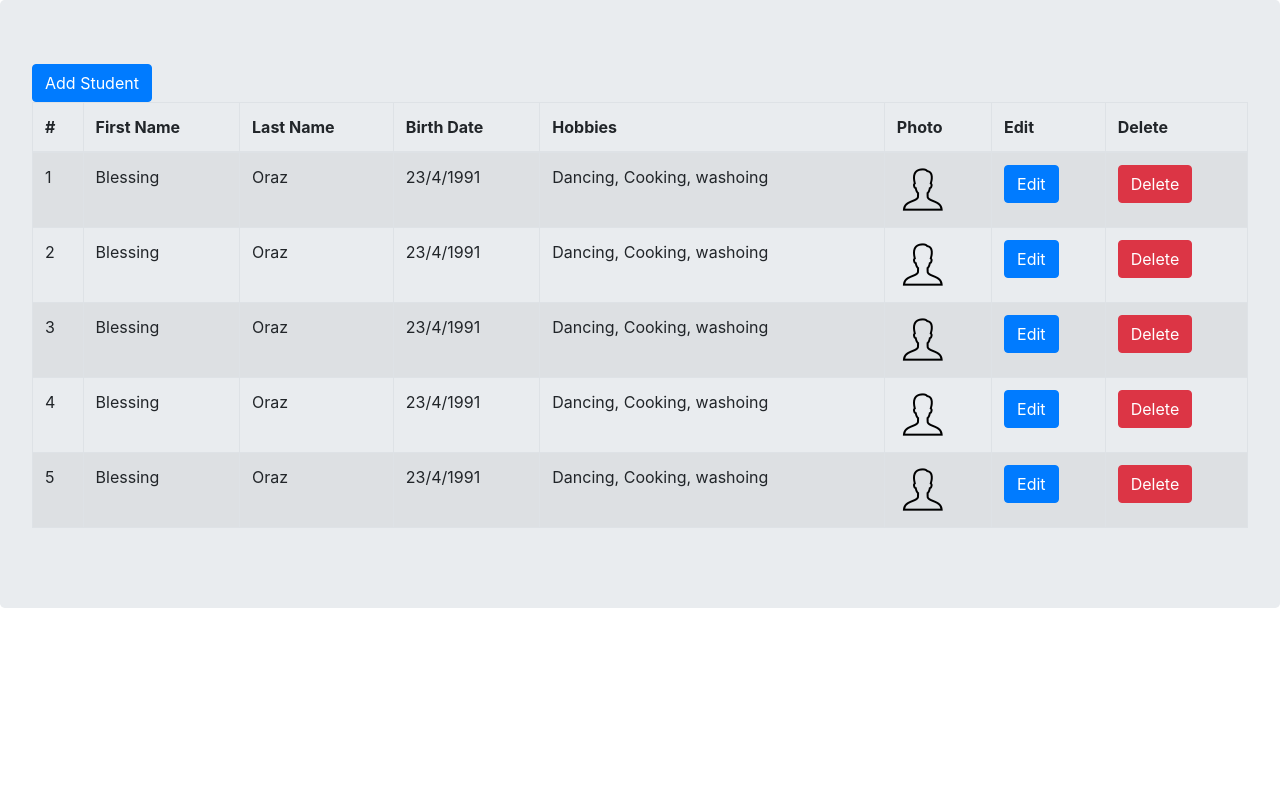
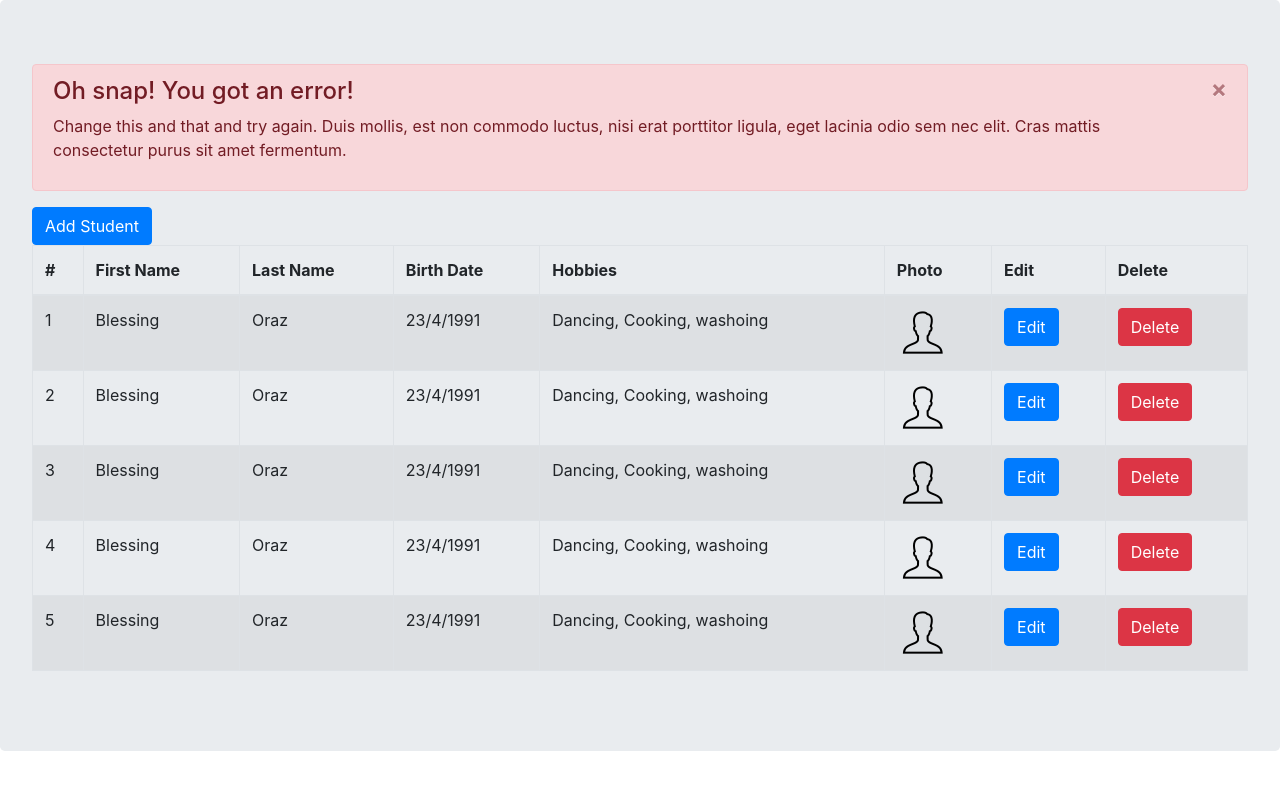
Before and after one commit to blessingoraz/mesiac-interview, a React app in the folder client/: page / in a window 1280 px wide. Shown: the top 790 px of the page. Built offline with nearby package versions, Linux system fonts and the light colour scheme.

Commit message:
Add alert dismissable component

```diff
--- /dev/null
+++ b/client/src/js/components/AlertDismissable.js
@@ -0,0 +1,19 @@
+import React from 'react';
+
+import { Alert } from 'react-bootstrap';
+
+// Import bootstrap css
+import 'bootstrap/dist/css/bootstrap.min.css';
+
+export default function AlertDismissable() {
+  return (
+    <Alert dismissible variant="danger">
+      <Alert.Heading>Oh snap! You got an error!</Alert.Heading>
+      <p>
+                Change this and that and try again. Duis mollis, est non commodo luctus,
+                nisi erat porttitor ligula, eget lacinia odio sem nec elit. Cras mattis
+                consectetur purus sit amet fermentum.
+      </p>
+    </Alert>
+  );
+}
--- a/client/src/js/components/App.js
+++ b/client/src/js/components/App.js
@@ -5,6 +5,7 @@ import { Jumbotron, Table, Button } from 'react-bootstrap';
 import 'bootstrap/dist/css/bootstrap.min.css';
 
 import ModalComponent from './ModalAddEdit';
+import AlertDismissable from './AlertDismissable';
 
 import { data } from '../../mockData';
 import defaultImg from '../../images/default.png';
@@ -16,16 +17,19 @@ class App extends Component {
       modalShow: false
     };
   }
+
   handleAddStudent = () => {
     this.setState(prevState => ({
       addStudent: !prevState.addStudent
     }));
   }
+
   render() {
     let modalClose = () => this.setState({ modalShow: false });
     return (
       <div>
         <Jumbotron>
+          <AlertDismissable/>
           <Button onClick={() => this.setState({ modalShow: true })}>Add Student </Button>
           <ModalComponent
             show={this.state.modalShow}
```
Also changed, not shown: client/src/js/components/Alert.js (deleted).
